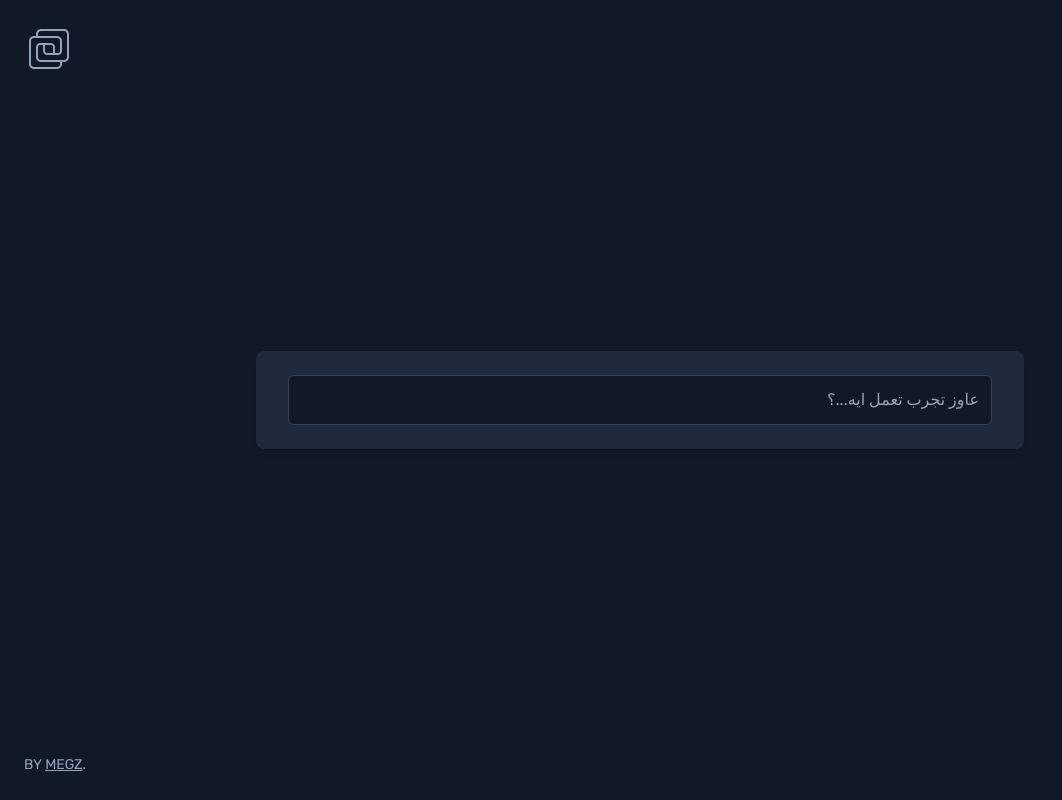
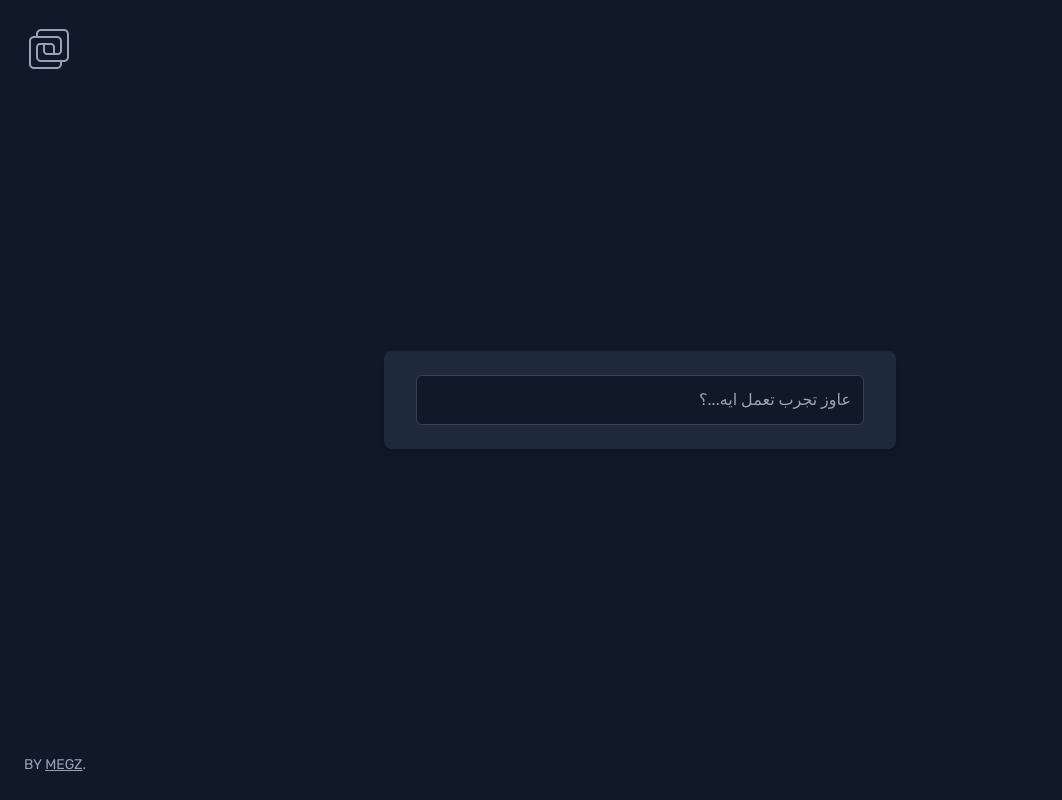
Before and after one commit to abdel-rahmanSalem/enta-khsran-7aga, a React (Vite) app: page / in a window 1280 px wide. Shown: the whole page, without its empty margins (0-1062 px from the left). Built offline with nearby package versions, Linux system fonts and the light colour scheme.

Commit message:
fix: Responsivity in big screens

```diff
--- a/src/components/MainHome.jsx
+++ b/src/components/MainHome.jsx
@@ -20,7 +20,7 @@ function MainHome() {
   return (
     <div className="fixed left-1/2 flex w-full -translate-x-1/2 justify-center px-6">
       <div
-        className={`w-full max-w-3xl rounded-lg bg-slate-800 ${isOpenVideo ? "px-6 py-7" : "px-8 py-6"} shadow-md`}
+        className={`w-full max-w-lg rounded-lg bg-slate-800 ${isOpenVideo ? "px-6 py-7" : "px-8 py-6"} shadow-md`}
       >
         <MaTgrbYaAkhy videoRef={videoRef} isOpenVideo={isOpenVideo} />
         {!isOpenVideo && (
```
